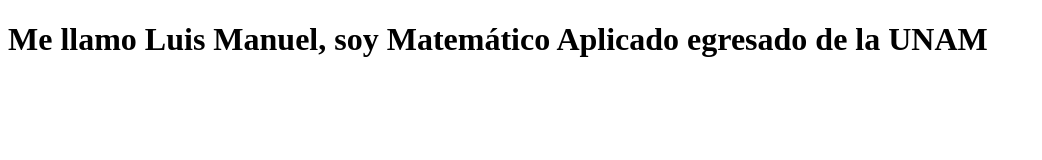
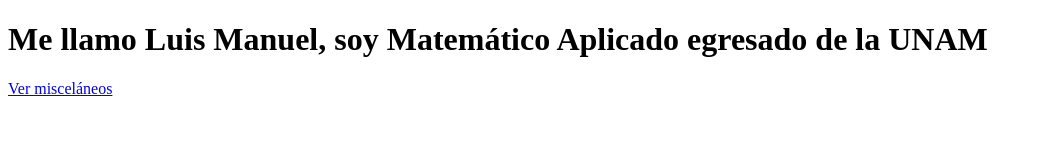
Before and after one commit to 420002464/420002464.github.io, a plain HTML site: page index.html in a window 1280 px wide. Shown: the whole page, without its empty margins (0-1042 px from the left). Drawn offline with Linux system fonts and the light colour scheme.

Commit message:
Add link to 'Miscelaneos.html' in index.html

```diff
--- a/index.html
+++ b/index.html
@@ -6,5 +6,7 @@
 </head>
 <body>
   <h1>Me llamo Luis Manuel, soy Matemático Aplicado egresado de la UNAM</h1>
+  <p><a href="Miscelaneos.html">Ver misceláneos</a></p>
+
 </body>
 </html>
```
